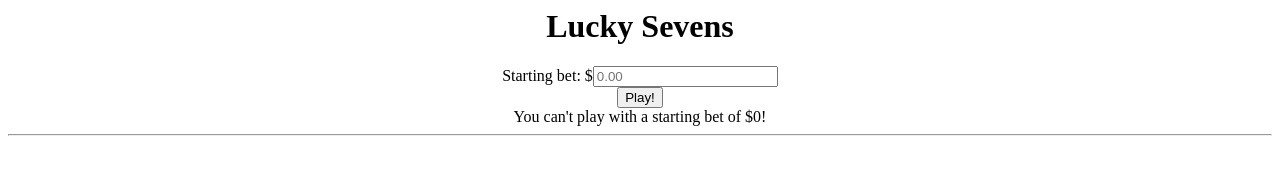
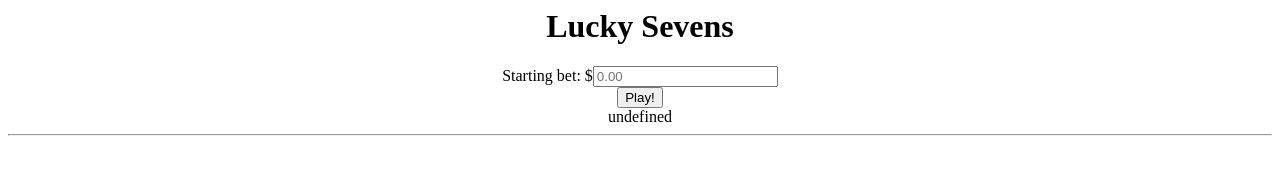
Before and after one commit to maixiem/maixiem.github.io, a plain HTML site: page gen10/luckyseven/index.html in a window 1280 px wide. Both pictures are taken after a click on the button "Play!". Drawn offline with Linux system fonts and the light colour scheme.

Commit message:
Update index.html

```diff
--- a/gen10/luckyseven/index.html
+++ b/gen10/luckyseven/index.html
@@ -33,14 +33,13 @@ Play!
 </div>
 <script>
 document.getElementById("play-button").addEventListener("click", (e) => {
-  if(!getMoney()){
+  if(getMoney() <=0){
     document.getElementById("error").innerHTML = "You can't play with a starting bet of $0!";
   }else if(getMoney().typeOf != "number"){
-    document.getElementById("error").innerHTML = "You need to enter a number to play!";
+    document.getElementById("error").innerHTML = getMoney().typeOf;
   }else{
     document.getElementById("result").classList.toggle("hide");
   }
-
   console.log(rollDice());
 });
 
```
